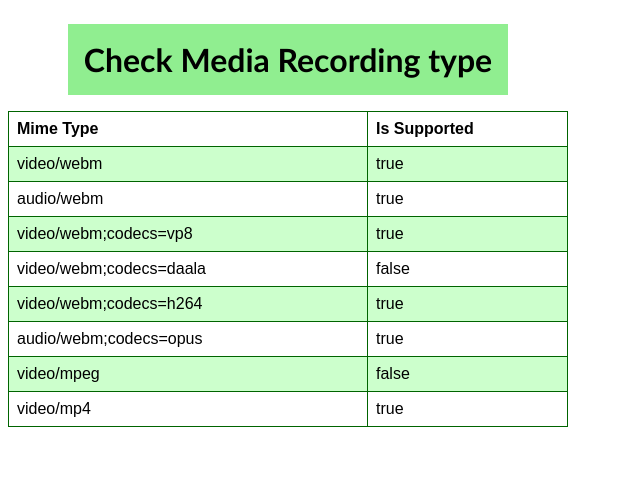
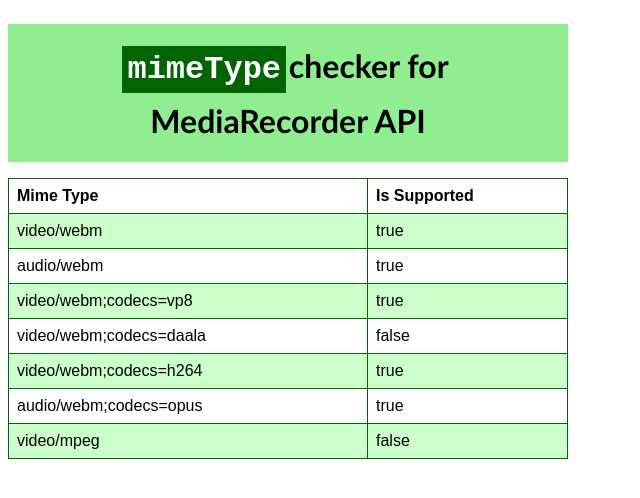
Before and after one commit to arunpraba/mime-type-checker, a React (Create React App) app: page / in a window 1280 px wide. Shown: the top 498 px of the page, without its empty margins (0-640 px from the left). Built offline with nearby package versions, Linux system fonts and the light colour scheme.

Commit message:
Heading updated

```diff
--- a/src/App.js
+++ b/src/App.js
@@ -9,14 +9,15 @@ const types = [
   "video/webm;codecs=daala",
   "video/webm;codecs=h264",
   "audio/webm;codecs=opus",
-  "video/mpeg",
-  "video/mp4"
+  "video/mpeg"
 ];
 
 export default function App() {
   return (
     <div className="app">
-      <h1 className="title">Check Media Recording type</h1>
+      <h1 className="title">
+        <code>mimeType</code> checker for MediaRecorder API
+      </h1>
       <table>
         <thead>
           <th>Mime Type</th>
--- a/src/styles.css
+++ b/src/styles.css
@@ -17,6 +17,14 @@ body {
   padding: 1rem;
   margin: 1rem auto;
   text-align: center;
+  line-height: 1.6;
+}
+
+code {
+  box-shadow: 0 0 0 2px darkgreen, 0 0 0 5px darkgreen;
+  background: darkgreen;
+  color: white;
+  font-family: "Courier New", Courier, monospace;
 }
 
 table {
```
Also changed, not shown: 1 other file (tests, documents, lock files or other folders).
